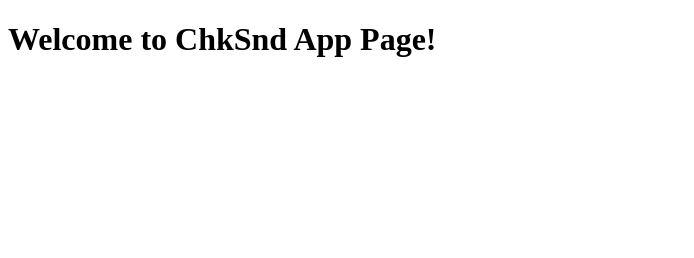
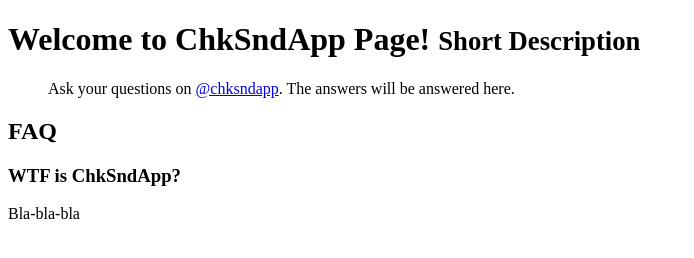
Before and after one commit to chksnd/chksnd.github.io, a plain HTML site: page index.html in a window 1280 px wide. Shown: the whole page, without its empty margins (0-694 px from the left). Drawn offline with Linux system fonts and the light colour scheme.

Commit message:
Update index.html

```diff
--- a/index.html
+++ b/index.html
@@ -5,6 +5,12 @@
 <title>ChkSnd</title>
 </head>
 <body>
-  <h1>Welcome to ChkSnd App Page!</h1>
+  <h1>Welcome to ChkSndApp Page!
+    <small>Short Description</small>
+  </h1>
+  <blockquote>Ask your questions on <a href="https://twitter.com/chksndapp">@chksndapp</a>. The answers will be answered here.</blockquote>
+  <h2>FAQ</h2>
+  <h3>WTF is ChkSndApp?</h3>
+  <p>Bla-bla-bla</p>
 </body>
 </html>
```
